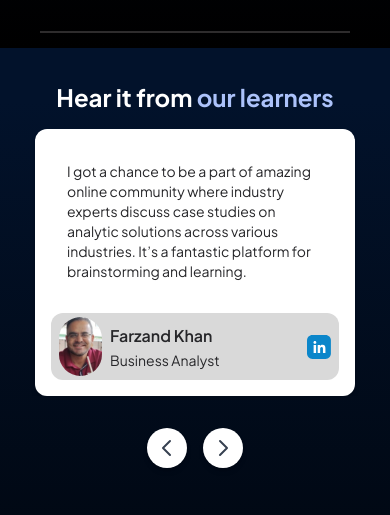
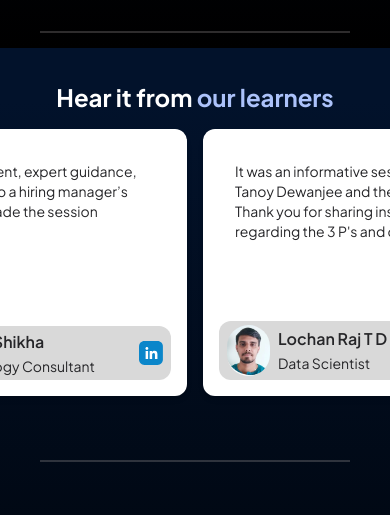
Before and after one commit to descipr/descipr, a Next.js app: page / in a window 390 px wide. Shown: the part 1640-2155 px from the top of the page. Built offline with nearby package versions, Linux system fonts and the light colour scheme.

Commit message:
(feat) carousel testing

```diff
--- a/app/courses/[slug]/page.tsx
+++ b/app/courses/[slug]/page.tsx
@@ -80,8 +80,8 @@ const CoursePage = ({ params }: { params: { slug: string } }) => {
           <Image
             src={course.sessionInsights}
             alt="course insights"
-            width={470}
-            height={230}
+            width={500}
+            height={250}
             className="rounded-lg pt-4"
             priority
           />
--- a/app/globals.css
+++ b/app/globals.css
@@ -29,3 +29,7 @@ body,
     0px 23px 23px 0px rgba(172, 194, 250, 0.09),
     0px 6px 13px 0px rgba(172, 194, 250, 0.1);
 }
+
+.no-scrollbar::-webkit-scrollbar {
+  display: none;
+}
--- /dev/null
+++ b/components/ui/DesktopTestimonialCarousel.tsx
@@ -0,0 +1,88 @@
+"use client";
+import React, { useState } from "react";
+import TestimonialCard from "./TestimonialCard";
+import { testimonials } from "@/constants";
+
+const DesktopTestimonialCarousel: React.FC = () => {
+  const [current, setCurrent] = useState(0);
+  const testimonialsPerPage = 3;
+  const length = testimonials.length;
+  const maxIndex = Math.ceil(length / testimonialsPerPage) - 1;
+
+  const nextSlide = () => {
+    setCurrent(current === maxIndex ? 0 : current + 1);
+  };
+
+  const prevSlide = () => {
+    setCurrent(current === 0 ? maxIndex : current - 1);
+  };
+
+  return (
+    <div className="text-white">
+      <div className="container mx-auto text-center flex flex-col">
+        <div className="relative overflow-hidden">
+          <div
+            className="flex transition-transform duration-500 ease-in-out"
+            style={{ transform: `translateX(-${current * 100}%)` }}
+          >
+            {testimonials.map((testimonial, index) => (
+              <div
+                key={index}
+                className="w-full md:w-1/2 lg:w-1/3 px-4 flex flex-shrink-0"
+              >
+                <TestimonialCard
+                  profilePic={testimonial.profilePic}
+                  name={testimonial.name}
+                  position={testimonial.position}
+                  testimonial={testimonial.testimonial}
+                  linkedinUrl={testimonial.linkedinUrl}
+                />
+              </div>
+            ))}
+          </div>
+        </div>
+
+        <div className="mt-8 flex justify-center items-center space-x-4">
+          <button
+            onClick={prevSlide}
+            className="bg-white p-2 rounded-full shadow-md"
+          >
+            <svg
+              className="h-6 w-6 text-gray-700"
+              fill="none"
+              stroke="currentColor"
+              viewBox="0 0 24 24"
+            >
+              <path
+                strokeLinecap="round"
+                strokeLinejoin="round"
+                strokeWidth="2"
+                d="M15 19l-7-7 7-7"
+              />
+            </svg>
+          </button>
+          <button
+            onClick={nextSlide}
+            className="bg-white p-2 rounded-full shadow-md"
+          >
+            <svg
+              className="h-6 w-6 text-gray-700"
+              fill="none"
+              stroke="currentColor"
+              viewBox="0 0 24 24"
+            >
+              <path
+                strokeLinecap="round"
+                strokeLinejoin="round"
+                strokeWidth="2"
+                d="M9 5l7 7-7 7"
+              />
+            </svg>
+          </button>
+        </div>
+      </div>
+    </div>
+  );
+};
+
+export default DesktopTestimonialCarousel;
--- /dev/null
+++ b/components/ui/MobileTestimonialCarousel.tsx
@@ -0,0 +1,64 @@
+"use client";
+import React, { useRef, useEffect, useState } from "react";
+import { motion } from "framer-motion";
+import TestimonialCard from "./TestimonialCard";
+import { testimonials } from "@/constants";
+
+const MobileTestimonialCarousel: React.FC = () => {
+  const carouselRef = useRef<HTMLDivElement>(null);
+  const [contentWidth, setContentWidth] = useState(0);
+
+  // Function to update content width
+  const updateWidth = () => {
+    if (carouselRef.current) {
+      // Calculate the total width of the content
+      const totalWidth = carouselRef.current.scrollWidth;
+      const visibleWidth = carouselRef.current.offsetWidth;
+      let calculatedContentWidth = totalWidth - visibleWidth;
+
+      // If the calculated width is 0 or negative, fallback to testimonials.length * 320
+      if (calculatedContentWidth <= 0) {
+        calculatedContentWidth = testimonials.length * 320 - visibleWidth;
+      }
+
+      setContentWidth(calculatedContentWidth > 0 ? calculatedContentWidth : 0);
+    }
+  };
+
+  useEffect(() => {
+    // Initial call to set content width
+    updateWidth();
+
+    // Update width on resize
+    window.addEventListener("resize", updateWidth);
+    return () => window.removeEventListener("resize", updateWidth);
+  }, []);
+
+  return (
+    <div className="text-white">
+      <div className="container mx-auto px-4">
+        <motion.div
+          ref={carouselRef}
+          className="flex space-x-4" // Added space between items
+          drag="x"
+          dragConstraints={{ right: 0, left: -contentWidth }}
+          style={{ touchAction: "pan-x" }} // Ensures it is draggable on touch devices
+        >
+          {testimonials.map((testimonial, index) => (
+            <div key={index} className="w-80 flex-shrink-0">
+              <TestimonialCard
+                profilePic={testimonial.profilePic}
+                name={testimonial.name}
+                position={testimonial.position}
+                testimonial={testimonial.testimonial}
+                linkedinUrl={testimonial.linkedinUrl}
+              />
+            </div>
+          ))}
+        </motion.div>
+      </div>
+    </div>
+  );
+};
+
+export default MobileTestimonialCarousel;
--- a/components/ui/TestimonialCard.tsx
+++ b/components/ui/TestimonialCard.tsx
@@ -6,7 +6,7 @@ import { TestimonialCardProps } from '@/constants';
 
 const TestimonialCard: React.FC<TestimonialCardProps> = ({ profilePic, name, position, testimonial, linkedinUrl }) => {
   return (
-    <div className="bg-white rounded-xl shadow-md  flex flex-col justify-between space-y-4 max-w-xs md:max-w-sm md:w-full mx-auto p-4">
+    <div className="bg-white rounded-xl shadow-md  flex flex-col justify-between space-y-4 max-w-xs md:max-w-sm md:w-full mx-auto p-4 h-full">
       <div className='flex items-center'>
         <p className=" text-black-Textsecondary text-sm md:text-lg font-Plus-jakarta font-normal text-left p-4 ">{testimonial}</p>
       </div>
--- a/components/ui/TestimonialCarousel.tsx
+++ b/components/ui/TestimonialCarousel.tsx
@@ -1,106 +1,29 @@
-'use client';
-import React, { useState, useEffect } from 'react';
-import TestimonialCard from './TestimonialCard';
-import { testimonials } from '@/constants';
-
+"use client";
+import React, { useState, useEffect } from "react";
+import DesktopTestimonialCarousel from "./DesktopTestimonialCarousel";
+import MobileTestimonialCarousel from "./MobileTestimonialCarousel";
 
 const TestimonialCarousel: React.FC = () => {
-  const [current, setCurrent] = useState(0);
-  const [testimonialsPerPage, setTestimonialsPerPage] = useState(1);
-  const length = testimonials.length;
+  const [isDesktop, setIsDesktop] = useState(true);
 
   useEffect(() => {
     const handleResize = () => {
-      if (window.innerWidth >= 1024) {
-        setTestimonialsPerPage(3);
-      } else if (window.innerWidth >= 768) {
-        setTestimonialsPerPage(2);
+      const width = window.innerWidth;
+      if (width >= 1024) {
+        setIsDesktop(true);
       } else {
-        setTestimonialsPerPage(1);
+        setIsDesktop(false);
       }
     };
 
     handleResize();
-
-    window.addEventListener('resize', handleResize);
-
+    window.addEventListener("resize", handleResize);
     return () => {
-      window.removeEventListener('resize', handleResize);
+      window.removeEventListener("resize", handleResize);
     };
   }, []);
 
-  const maxIndex = Math.ceil(length / testimonialsPerPage) - 1;
-
-  const nextSlide = () => {
-    setCurrent(current === maxIndex ? 0 : current + 1);
-  };
-
-  const prevSlide = () => {
-    setCurrent(current === 0 ? maxIndex : current - 1);
-  };
-
-  return (
-    <div className="text-white ">
-      <div className="container mx-auto text-center flex flex-col ">
-        <div className="relative overflow-hidden">
-          <div
-            className="flex transition-transform duration-500 ease-in-out"
-            style={{ transform: `translateX(-${current * (100)}%)` }}
-          >
-            {testimonials.map((testimonial, index) => (
-              <div key={index} className="w-full  md:w-1/2 lg:w-1/3 px-4 flex flex-shrink-0">
-                <TestimonialCard
-                  profilePic={testimonial.profilePic}
-                  name={testimonial.name}
-                  position={testimonial.position}
-                  testimonial={testimonial.testimonial}
-                  linkedinUrl={testimonial.linkedinUrl}
-                />
-              </div>
-            ))}
-          </div>
-        </div>
-        <div className="mt-8 flex justify-center items-center space-x-4">
-          <button
-            onClick={prevSlide}
-            className="bg-white p-2 rounded-full shadow-md"
-          >
-            <svg
-              className="h-6 w-6 text-gray-700"
-              fill="none"
-              stroke="currentColor"
-              viewBox="0 0 24 24"
-            >
-              <path
-                strokeLinecap="round"
-                strokeLinejoin="round"
-                strokeWidth="2"
-                d="M15 19l-7-7 7-7"
-              />
-            </svg>
-          </button>
-          <button
-            onClick={nextSlide}
-            className="bg-white p-2 rounded-full shadow-md"
-          >
-            <svg
-              className="h-6 w-6 text-gray-700"
-              fill="none"
-              stroke="currentColor"
-              viewBox="0 0 24 24"
-            >
-              <path
-                strokeLinecap="round"
-                strokeLinejoin="round"
-                strokeWidth="2"
-                d="M9 5l7 7-7 7"
-              />
-            </svg>
-          </button>
-        </div>
-      </div>
-    </div>
-  );
+  return isDesktop ? <DesktopTestimonialCarousel /> : <MobileTestimonialCarousel />;
 };
 
 export default TestimonialCarousel;
```
Also changed, not shown: components/Floater.tsx (+20 -6 lines), constants/index.ts (+9 -5 lines).
